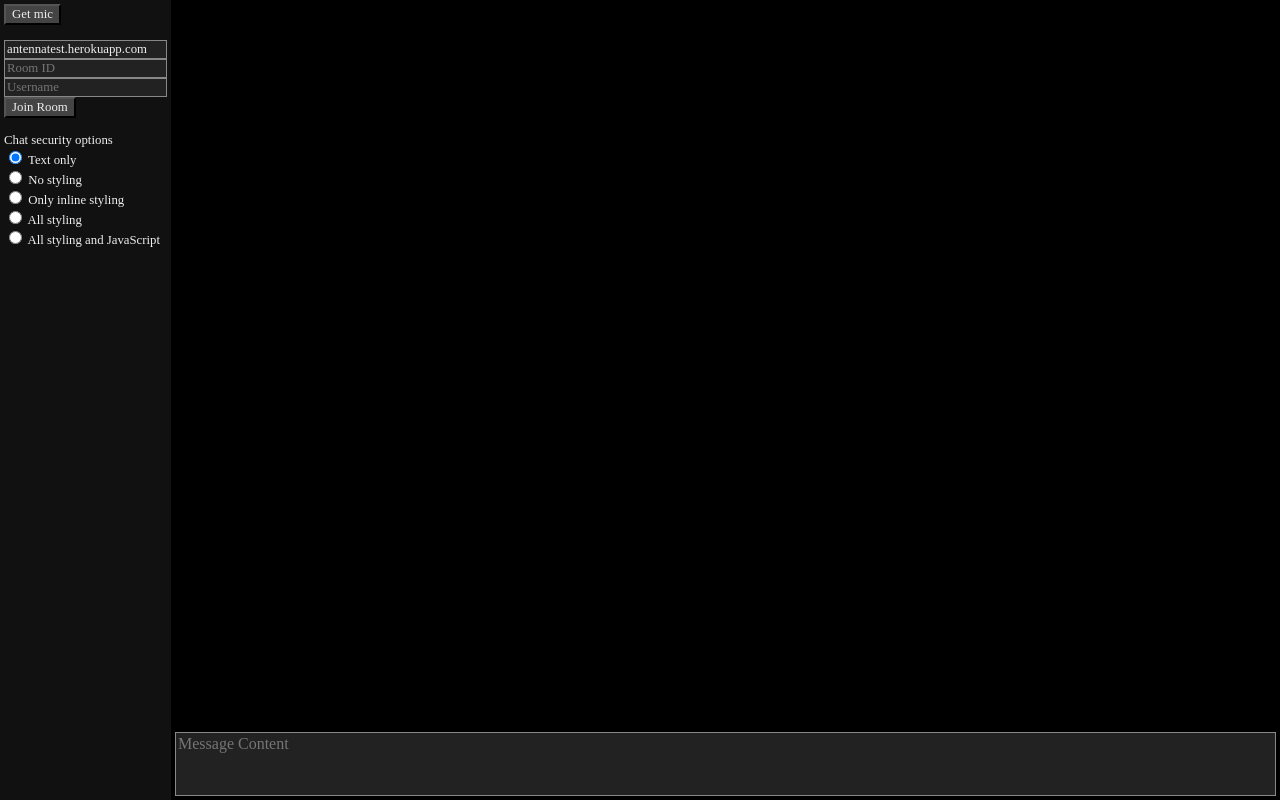
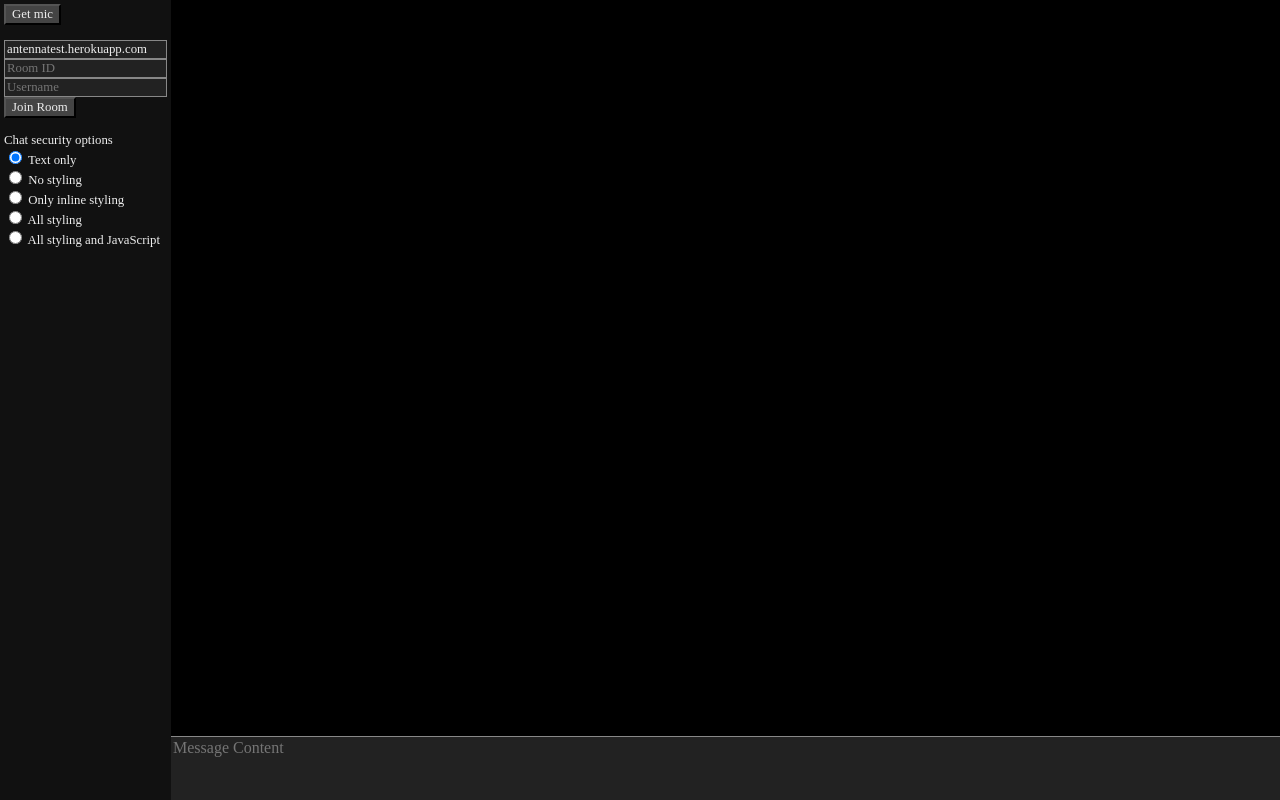
Before and after one commit to antenna-p2p/antenna-client, a plain HTML site: page client/index.html in a window 1280 px wide. Drawn offline with nearby package versions, Linux system fonts and the light colour scheme; no server answers.

Commit message:
more css improvements

```diff
--- a/client/css/stylesheet.css
+++ b/client/css/stylesheet.css
@@ -7,10 +7,15 @@
 	--background3: #222;
 	--background4: #444;
 	--highlight: #888;
+	--highlight2: #eee;
 	--text-color: #eee; /* low contrast #ccc high contrast #fff */
+
 	--font-size: 1rem;
 	--font-size-large: 2rem;
 	--font-size-small: .8rem;
+
+	--border: solid 1px var(--highlight);
+	--minimal-focus: solid 1px var(--highlight2);
 }
 
 /*
@@ -18,6 +23,9 @@
  */
 * {
 	box-sizing: border-box;
+}
+*:focus:not(:focus-visible) {
+	outline: none;
 }
 
 body, textarea, input, button {
@@ -36,7 +44,7 @@ textarea, input, button {
 }
 textarea, input {
 	background-color: var(--background3);
-	border: solid 1px var(--highlight);
+	border: var(--border);
 }
 button {
 	background-color: var(--background4);
@@ -81,6 +89,14 @@ button {
 	background-color: var(--background2);
 }
 
+#createMsg-content {
+	resize: none;
+	width: 100%;
+	height: 4em;
+	border: none;
+	border-top: var(--border);
+}
+
 .msg {
 	display: block;
 	width: 100%;
@@ -92,9 +108,3 @@ button {
 	width: 100%;
 	border: none;
 }
-
-#createMsg-content {
-	resize: none;
-	width: 100%;
-	height: 4em;
-}
--- a/client/index.html
+++ b/client/index.html
@@ -39,8 +39,8 @@
 				</div>
 			</form>
 		</div>
-		<div id="chatWindow" class="pad grow flex column just-end">
-			<div id="msgContainer" class="grow"></div>
+		<div id="chatWindow" class="grow flex column just-end">
+			<div id="msgContainer" class="pad grow"></div>
 			<textarea rows="5" cols="60" name="createMsg-content" id="createMsg-content" placeholder="Message Content"></textarea>
 		</div>
 	</main>
```
